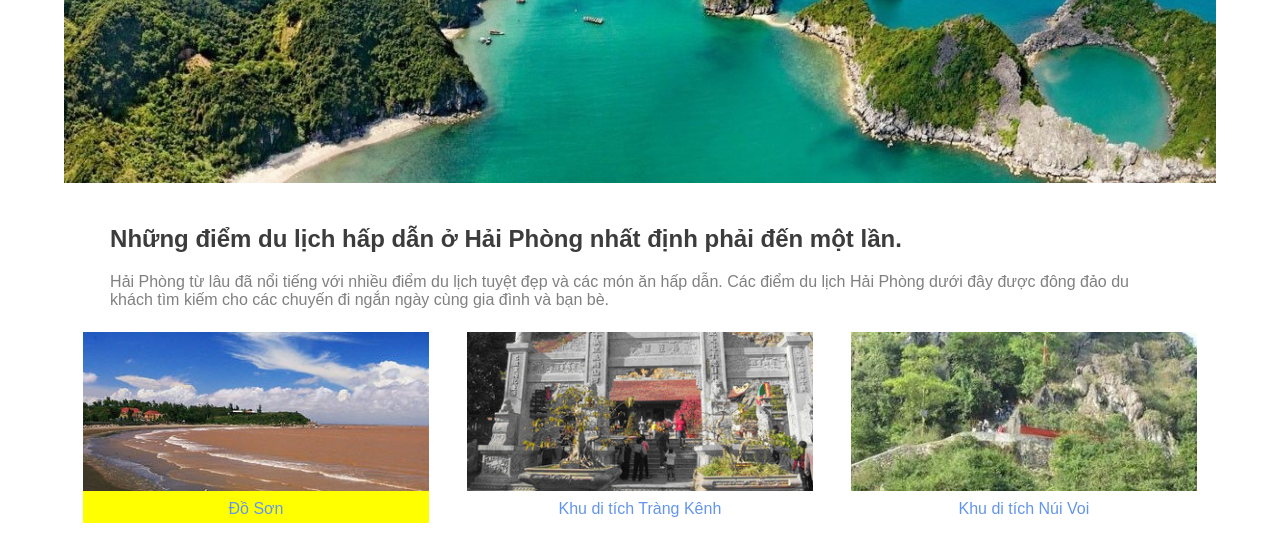
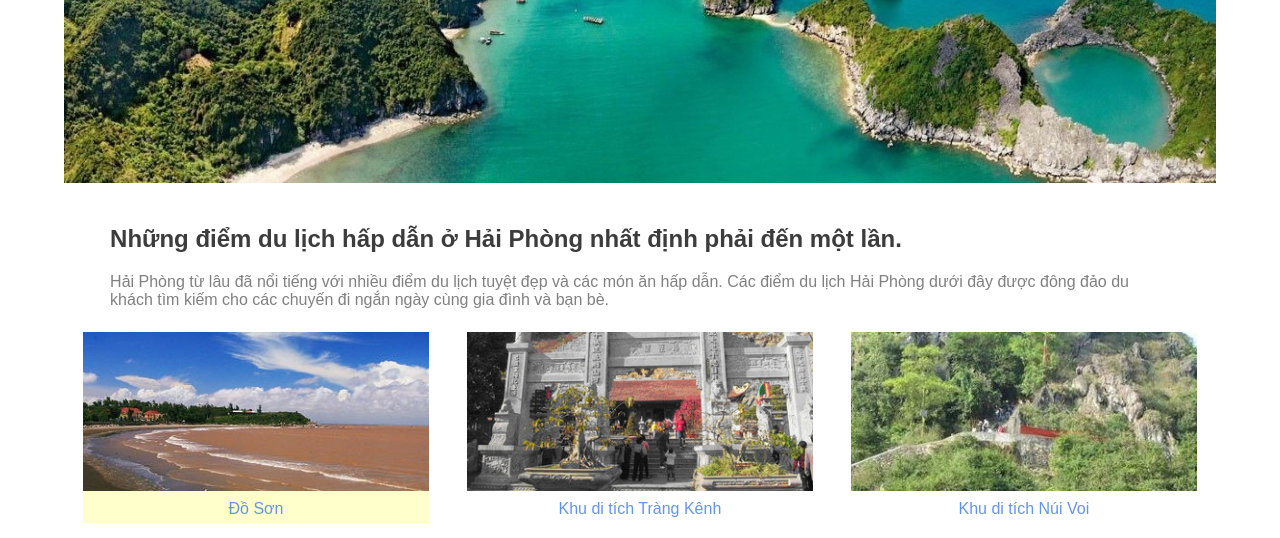
Before and after one commit to vietanhbkhn2012/hpcity, a plain HTML site: page index.html in a window 1280 px wide. In both pictures the pointer is over the element 255 px from the left and 689 px from the top of the page. Shown: the part 262-800 px from the top of the page. Drawn offline with Linux system fonts and the light colour scheme; a web font is replaced by a local one.

Commit message:
Update desktop.css

```diff
--- a/desktop.css
+++ b/desktop.css
@@ -120,7 +120,7 @@ body{
 }
 
 .gallery:hover{
-    background-color: yellow;
+    background-color: rgb(255, 255, 204);
 }
 
 .text-jt{
```
